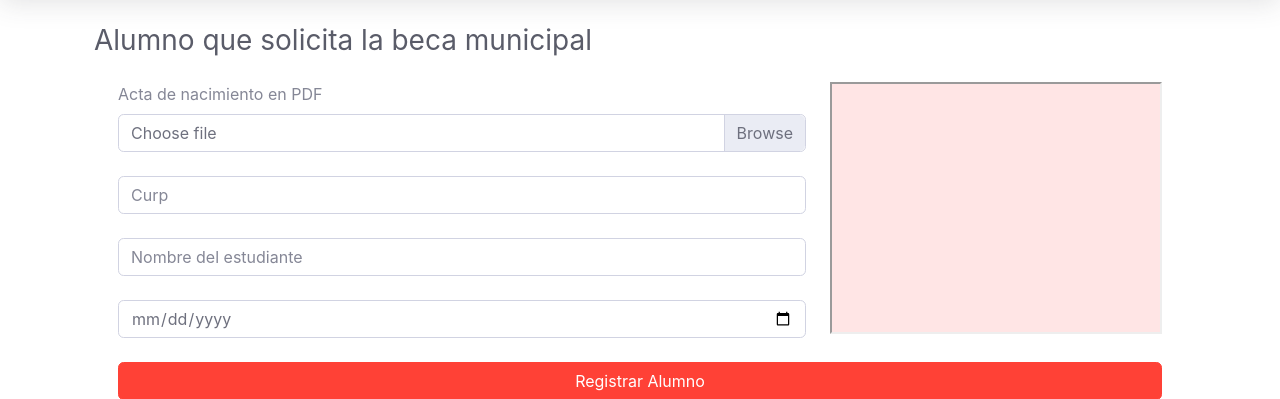
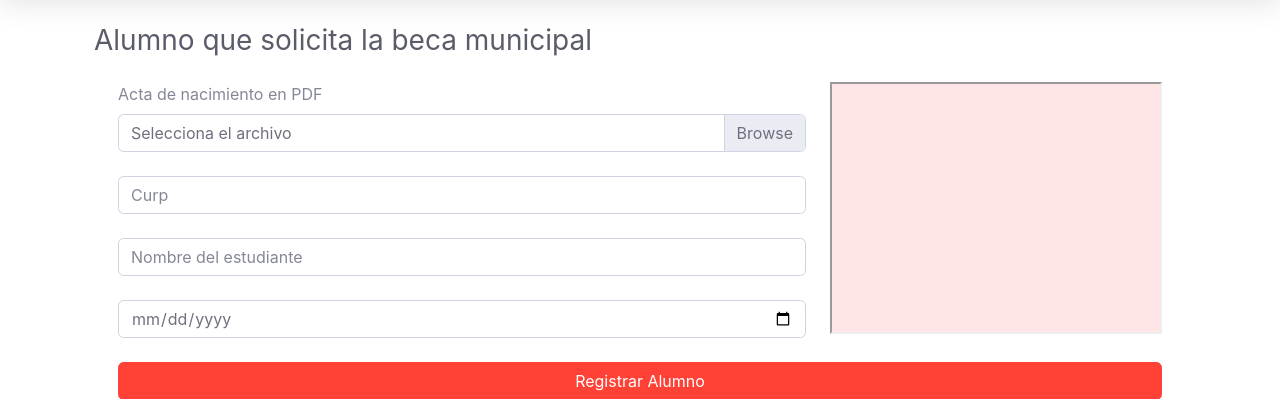
Before and after one commit to EdwinMLara/educacion, a PHP site: page /views/alumnos/addAlumno.php in a window 1280 px wide. Shown: the part 70-469 px from the top of the page. Run offline with PHP 8.4, Linux system fonts and the light colour scheme; some libraries are stand-ins or nearby versions.

Commit message:
etiquetas de archivo

```diff
--- a/views/alumnos/addAlumno.php
+++ b/views/alumnos/addAlumno.php
@@ -27,7 +27,7 @@ if ($login) {
 
                         <div class="custom-file">
                             <input id="file" type="file" name="file" class="custom-file-input" accept="application/pdf" onchange="showPdf(this)">
-                            <label id="fileLabel" class="custom-file-label" for="inputGroupFile01">Choose file</label>
+                            <label id="fileLabel" class="custom-file-label" for="inputGroupFile01">Selecciona el archivo</label>
                         </div>
                     </div>
 
--- a/views/datosPadre/addDatosPadre.php
+++ b/views/datosPadre/addDatosPadre.php
@@ -33,7 +33,7 @@ if ($login) {
                     <label for="inputGroupFile01">Credencial de elector en PDF</label>
                         <div class="custom-file">
                             <input id="file" type="file" name="file" class="custom-file-input" accept="application/pdf" onchange="showPdf(this)">
-                            <label id="fileLabel" class="custom-file-label" for="inputGroupFile01">Choose file</label>
+                            <label id="fileLabel" class="custom-file-label" for="inputGroupFile01">Selecciona el archivo</label>
                         </div>
                     </div>
 
--- a/views/escuelas/addescuelas.php
+++ b/views/escuelas/addescuelas.php
@@ -49,7 +49,7 @@ if ($login) {
                         <label for="inputGroupFile01">Constancia de estudios o Boleta en PDF</label>
                         <div class="custom-file">
                             <input id="file" type="file" name="file" class="custom-file-input" accept="application/pdf" onchange="showPdf(this)">
-                            <label id="fileLabel" class="custom-file-label" for="inputGroupFile01">Choose file</label>
+                            <label id="fileLabel" class="custom-file-label" for="inputGroupFile01">Selecciona el archivo</label>
                         </div>
                     </div>
 
--- a/views/ingresosFamiliares/addIngresosFamiliares.php
+++ b/views/ingresosFamiliares/addIngresosFamiliares.php
@@ -34,7 +34,7 @@ if ($login) {
                         <label for="inputGroupFile01">Comprobante de ingresos</label>
                         <div class="custom-file">
                             <input id="file" type="file" name="file" class="custom-file-input" accept="application/pdf" onchange="showPdf(this)">
-                            <label id="fileLabel" class="custom-file-label" for="inputGroupFile01">Choose file</label>
+                            <label id="fileLabel" class="custom-file-label" for="inputGroupFile01">Selecciona el archivo</label>
                         </div>
                     </div>
 
--- a/views/servicios/addServicios.php
+++ b/views/servicios/addServicios.php
@@ -38,7 +38,7 @@ if ($login) {
 
                                 <div class="custom-file">
                                     <input id="file" type="file" name="file" class="custom-file-input" accept="application/pdf" onchange="showPdf(this)">
-                                    <label id="fileLabel" class="custom-file-label" for="inputGroupFile01">Choose file</label>
+                                    <label id="fileLabel" class="custom-file-label" for="inputGroupFile01">Selecciona el archivo</label>
                                 </div>
                             </div>
                         </div>
--- a/views/solicitudes/detallesSolicitudModal.php
+++ b/views/solicitudes/detallesSolicitudModal.php
@@ -15,12 +15,13 @@
             </div>
           </div>
           <div class="col">
+            <div id="labelFile"></div>
             <iframe id="iframeContainer" class="w-100 h-100" src="" title="Evidencia">
 
             </iframe>
           </div>
         </div>
-        <div id="modalFooterSolicitud" class="my-2 pb-2" style="height: 70px;">
+        <div id="modalFooterSolicitud" class="my-5 pb-5" style="height: 70px;">
         </div>
 
       </div>
```
